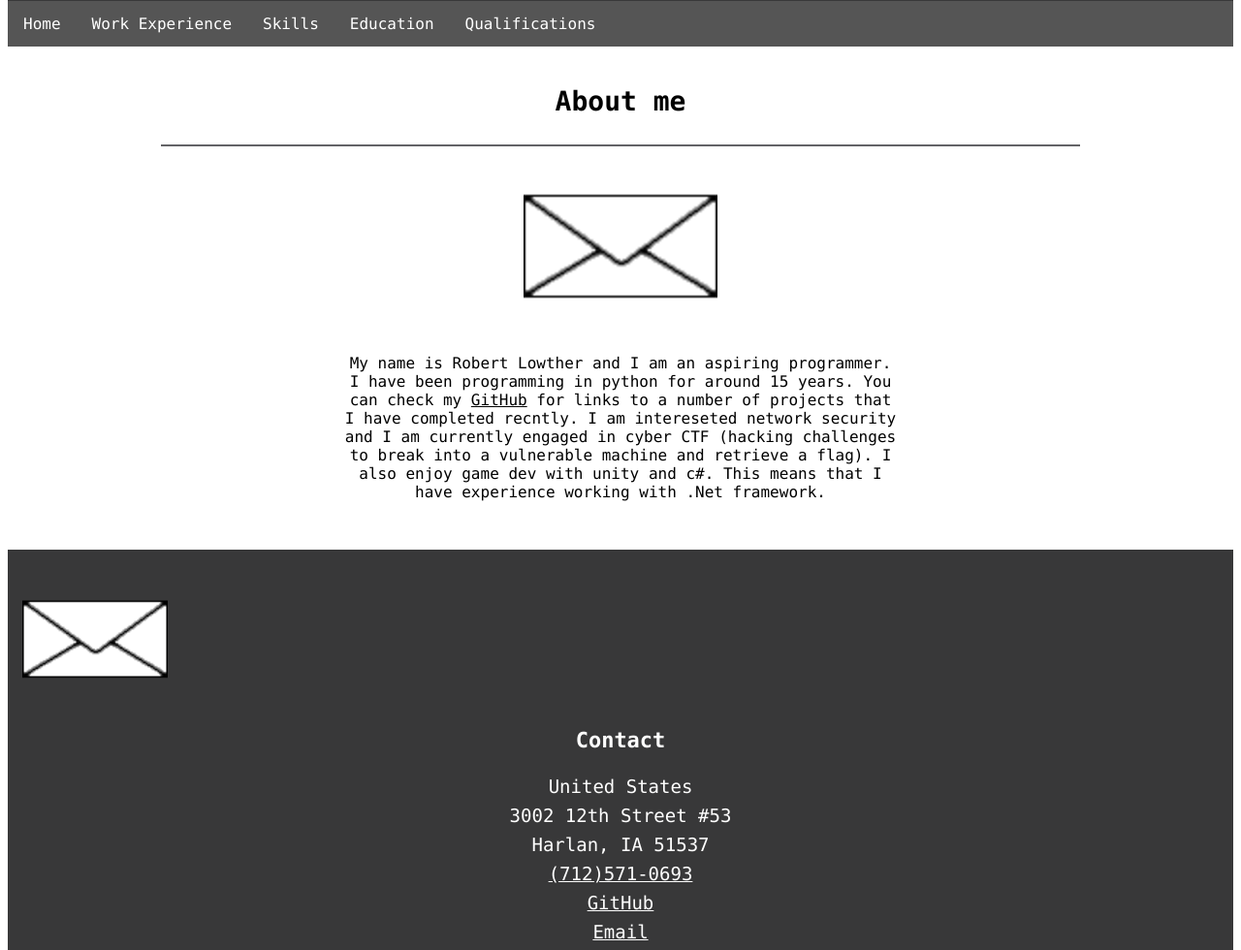
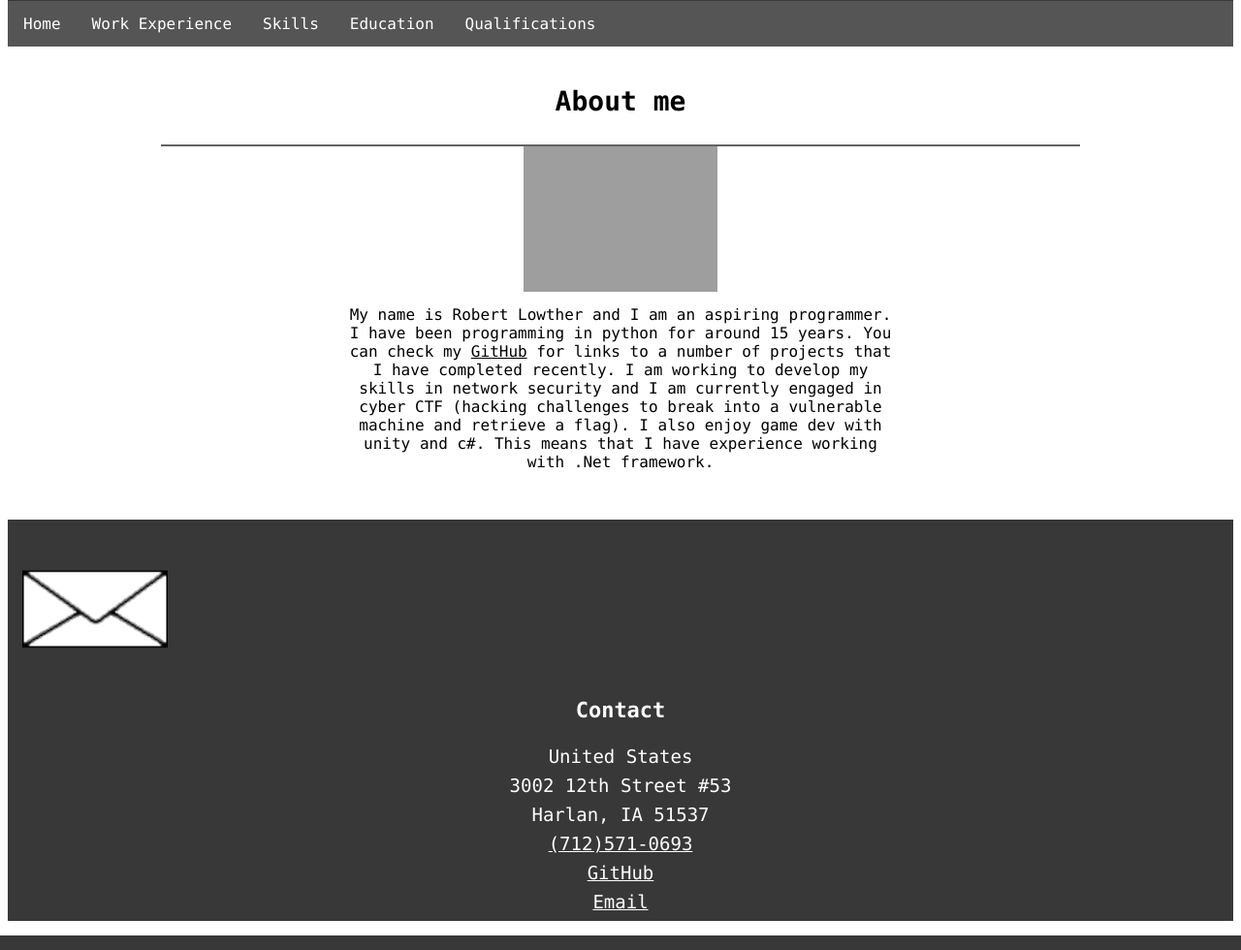
Before and after one commit to RobertLowther/CV, a Flask app: page / in a window 1280 px wide. Shown: the part 411-1391 px from the top of the page at 97% size. Run offline with Flask 2, Linux system fonts and the light colour scheme; grey boxes are pictures that could not be loaded.

Commit message:
Spelling grammar corrections in index.html

```diff
--- a/templates/index.html
+++ b/templates/index.html
@@ -6,9 +6,9 @@
     <div class="heading">
         <h1>About me</h1>
     </div>
-    <img src="{{ url_for('static', filename='mail.png') }}" width="100">
+    <img src="{{ url_for('static', filename='photo.jpg') }}" width="100">
     <p>
-        My name is Robert Lowther and I am an aspiring programmer. I have been programming in python for around 15 years. You can check my <a href="https://github.com/RobertLowther">GitHub</a> for links to a number of projects that I have completed recntly. I am intereseted network security and I am currently engaged in cyber CTF (hacking challenges to break into a vulnerable machine and retrieve a flag). I also enjoy game dev with unity and c#. This means that I have experience working with .Net framework.
+        My name is Robert Lowther and I am an aspiring programmer. I have been programming in python for around 15 years. You can check my <a href="https://github.com/RobertLowther">GitHub</a> for links to a number of projects that I have completed recently. I am working to develop my skills in network security and I am currently engaged in cyber CTF (hacking challenges to break into a vulnerable machine and retrieve a flag). I also enjoy game dev with unity and c#. This means that I have experience working with .Net framework.
     </p>
 </div>
 
```
